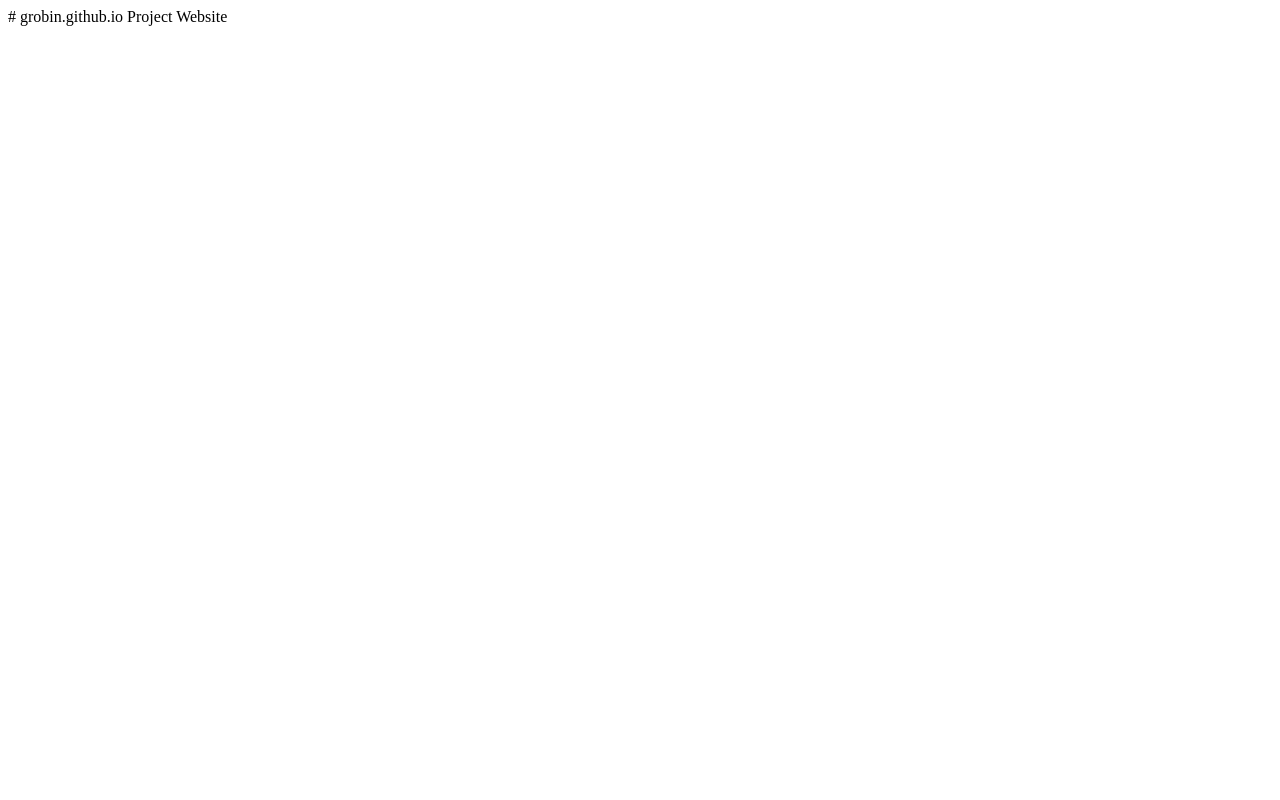
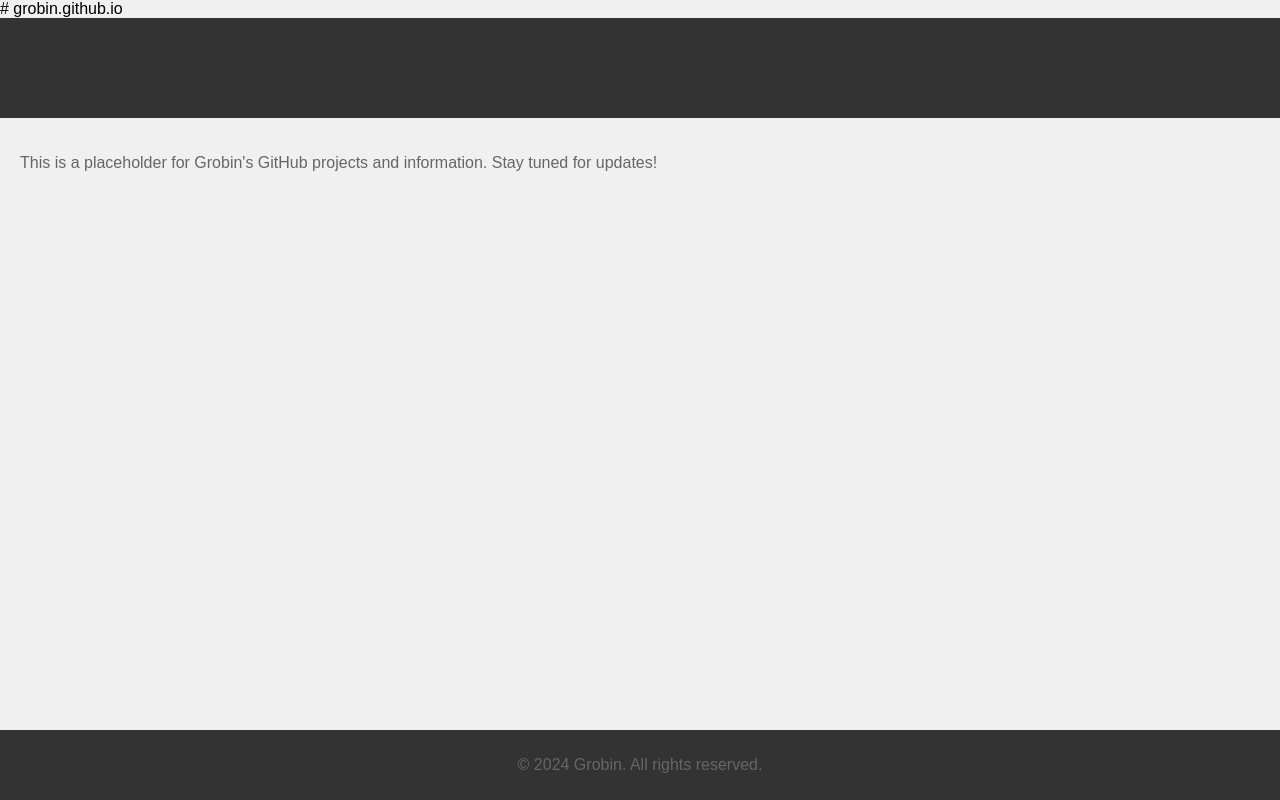
Before and after one commit to grobin97/grobin97.github.io, a plain HTML site: page index.html in a window 1280 px wide. Drawn offline with Linux system fonts and the light colour scheme.

Commit message:
Basic setup in index.html

```diff
--- a/index.html
+++ b/index.html
@@ -1,2 +1,52 @@
 # grobin.github.io
-Project Website
+<!DOCTYPE html>
+<html lang="en">
+<head>
+    <meta charset="UTF-8">
+    <meta name="viewport" content="width=device-width, initial-scale=1.0">
+    <title>Grobin's GitHub Page</title>
+    <style>
+        body {
+            font-family: Arial, sans-serif;
+            margin: 0;
+            padding: 0;
+            background-color: #f0f0f0;
+        }
+        header {
+            background-color: #333;
+            color: white;
+            padding: 10px 0;
+            text-align: center;
+        }
+        main {
+            padding: 20px;
+        }
+        h1 {
+            color: #333;
+        }
+        p {
+            color: #666;
+        }
+        footer {
+            background-color: #333;
+            color: white;
+            text-align: center;
+            padding: 10px 0;
+            position: fixed;
+            width: 100%;
+            bottom: 0;
+        }
+    </style>
+</head>
+<body>
+    <header>
+        <h1>Welcome to Grobin's GitHub Page</h1>
+    </header>
+    <main>
+        <p>This is a placeholder for Grobin's GitHub projects and information. Stay tuned for updates!</p>
+    </main>
+    <footer>
+        <p>&copy; 2024 Grobin. All rights reserved.</p>
+    </footer>
+</body>
+</html>
```
